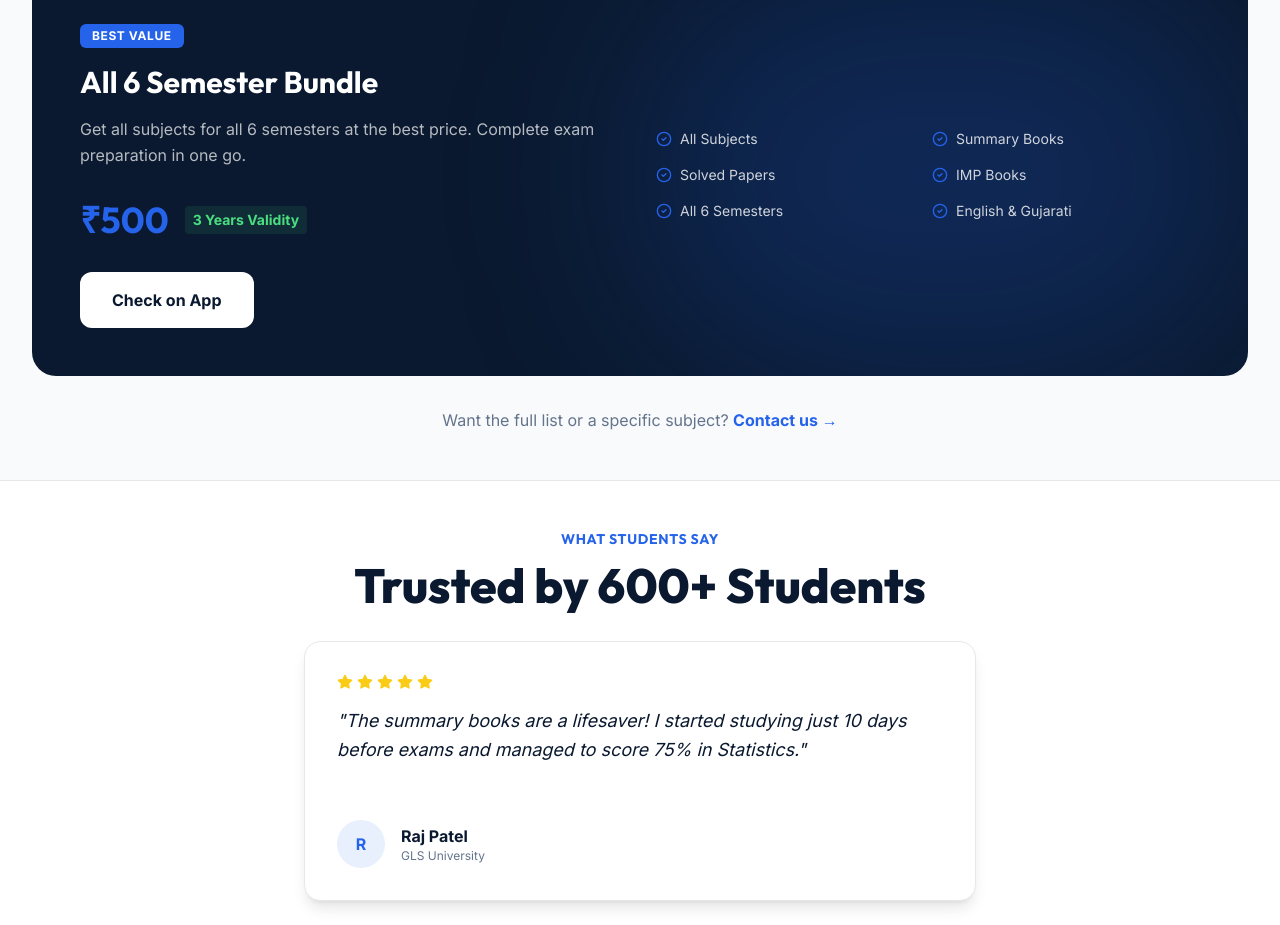
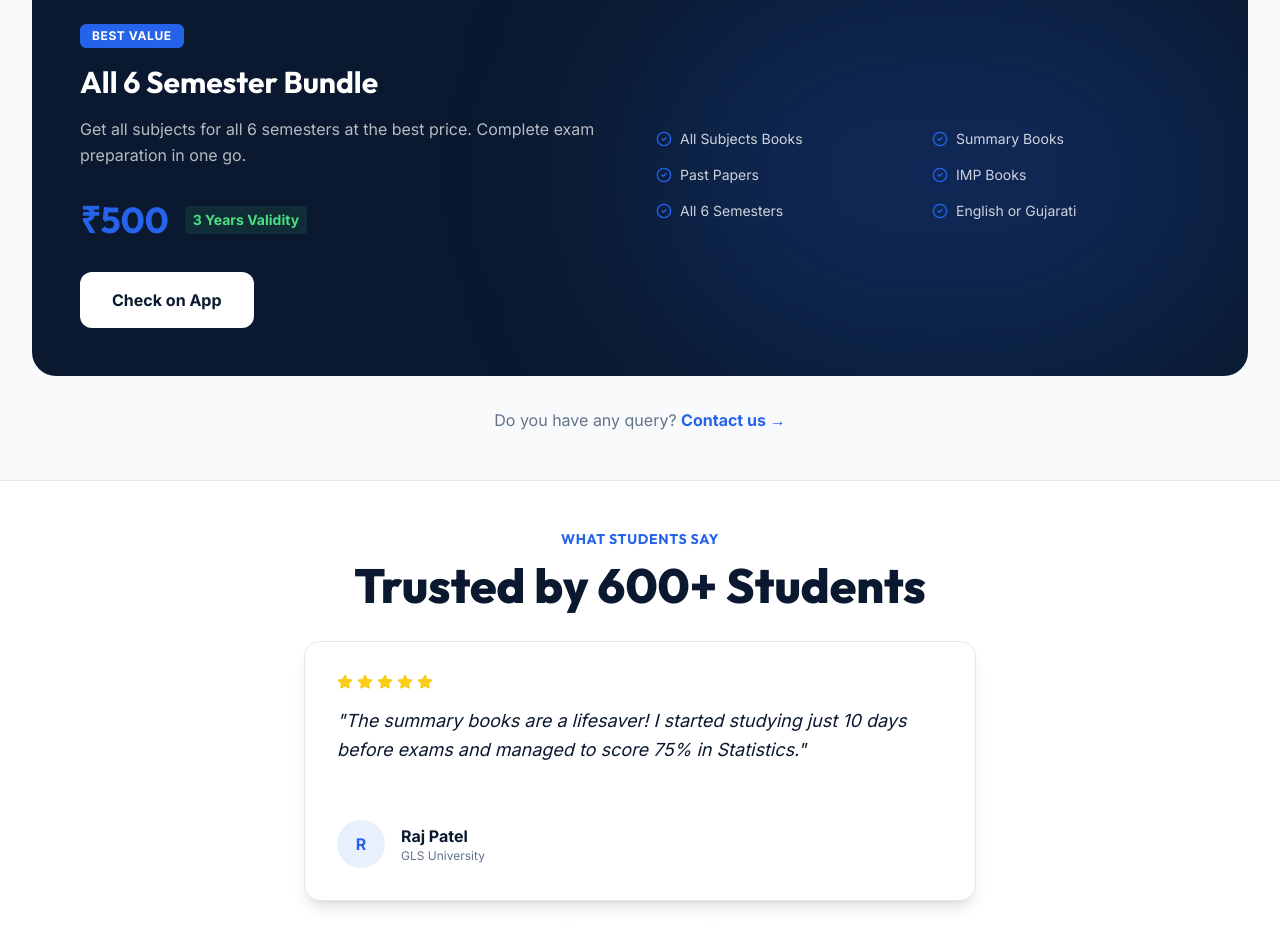
Before and after one commit to yuvraj0312-star/yd-publication-website, a React (Vite) app: page / in a window 1280 px wide. Shown: the part 2225-3150 px from the top of the page. Built offline with nearby package versions, Linux system fonts and the light colour scheme; no server answers.

Commit message:
Update Products 3.jsx

```diff
--- a/src/components/Products.jsx
+++ b/src/components/Products.jsx
@@ -114,12 +114,12 @@ export default function Products({ products = [] }) {
               </button>
             </div>
             <div className="grid grid-cols-2 gap-y-4 gap-x-2">
-              <div className="flex items-center gap-2 text-sm text-white/80"><CheckCircle2 className="h-4 w-4 text-primary" /> All Subjects</div>
+              <div className="flex items-center gap-2 text-sm text-white/80"><CheckCircle2 className="h-4 w-4 text-primary" /> All Subjects Books</div>
               <div className="flex items-center gap-2 text-sm text-white/80"><CheckCircle2 className="h-4 w-4 text-primary" /> Summary Books</div>
-              <div className="flex items-center gap-2 text-sm text-white/80"><CheckCircle2 className="h-4 w-4 text-primary" /> Solved Papers</div>
+              <div className="flex items-center gap-2 text-sm text-white/80"><CheckCircle2 className="h-4 w-4 text-primary" /> Past Papers</div>
               <div className="flex items-center gap-2 text-sm text-white/80"><CheckCircle2 className="h-4 w-4 text-primary" /> IMP Books</div>
               <div className="flex items-center gap-2 text-sm text-white/80"><CheckCircle2 className="h-4 w-4 text-primary" /> All 6 Semesters</div>
-              <div className="flex items-center gap-2 text-sm text-white/80"><CheckCircle2 className="h-4 w-4 text-primary" /> English & Gujarati</div>
+              <div className="flex items-center gap-2 text-sm text-white/80"><CheckCircle2 className="h-4 w-4 text-primary" /> English or Gujarati</div>
             </div>
           </div>
           <div className="absolute top-0 right-0 w-1/2 h-full bg-primary/20 blur-[100px] -z-0 rounded-full"></div>
@@ -127,7 +127,7 @@ export default function Products({ products = [] }) {
 
         <div className="mt-8 text-center">
           <p className="text-muted-foreground">
-            Want the full list or a specific subject? <a href="#contact" className="text-primary font-bold hover:underline">Contact us →</a>
+            Do you have any query? <a href="#contact" className="text-primary font-bold hover:underline">Contact us →</a>
           </p>
         </div>
       </div>
```
